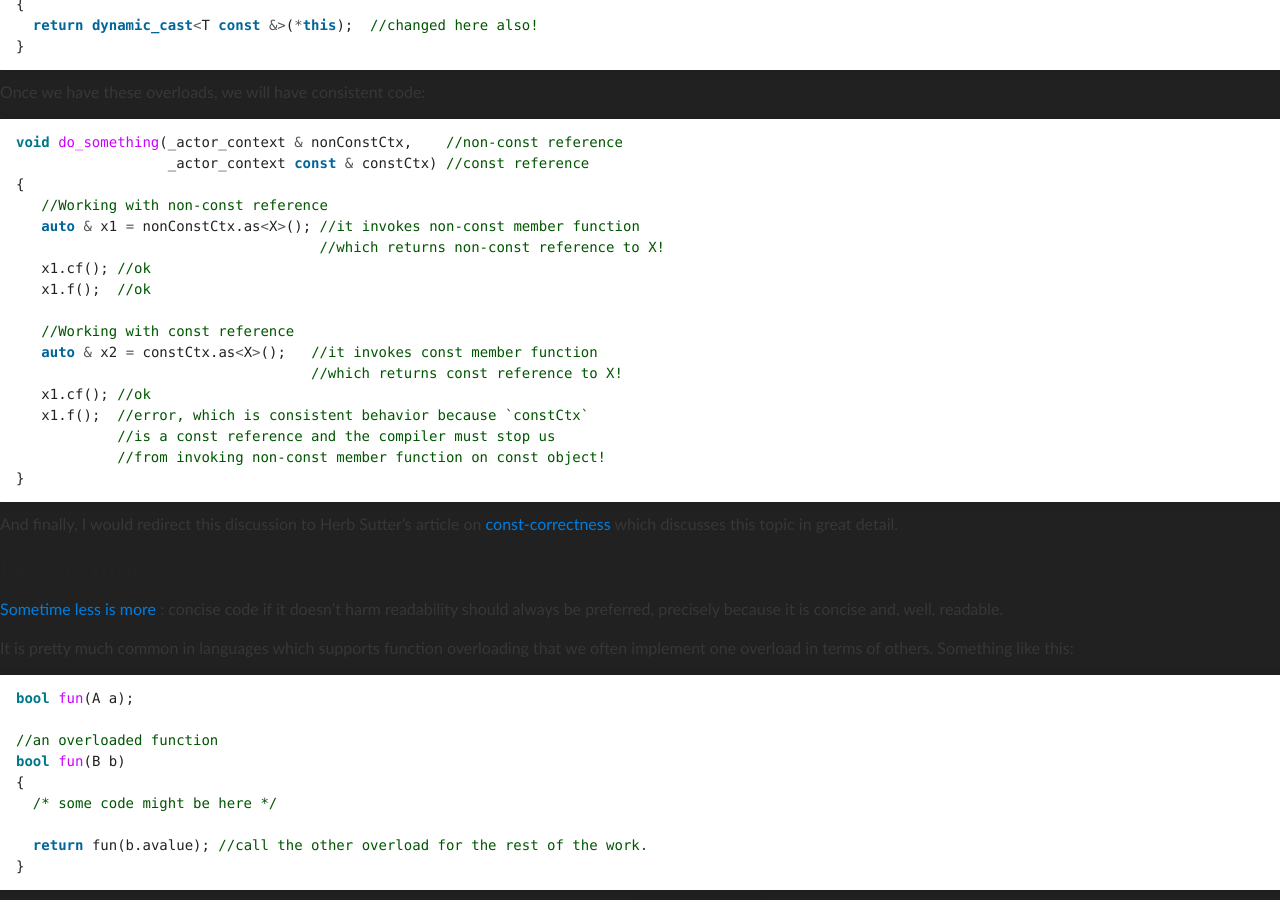
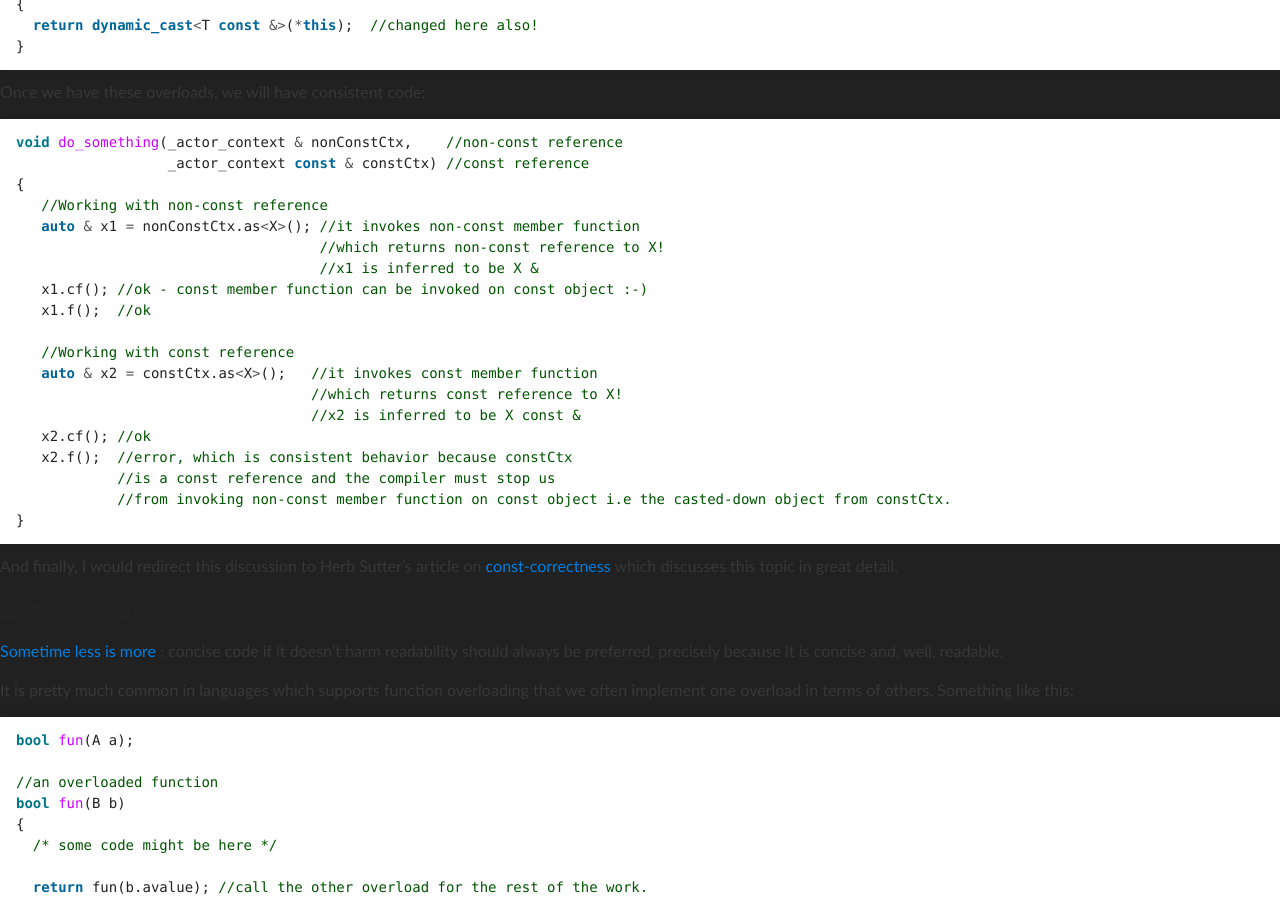
Before and after one commit to snawaz/snawaz.github.com, a Jekyll site: the page built from _posts/2012-09-02-review-of-casablanca.markdown, in a window 1280 px wide and 900 px high, scrolled down 4697 px. Built offline with Jekyll 4.4.1, drawn with Linux system fonts in a browser that asks for light colours; comment, search, counter and statistics services are not loaded.

Commit message:
Update _posts/2012-09-02-review-of-casablanca.markdown
correction made!

```diff
--- a/_posts/2012-09-02-review-of-casablanca.markdown
+++ b/_posts/2012-09-02-review-of-casablanca.markdown
@@ -223,16 +223,18 @@ void do_something(_actor_context & nonConstCtx,    //non-const reference
    //Working with non-const reference
    auto & x1 = nonConstCtx.as<X>(); //it invokes non-const member function
                                     //which returns non-const reference to X!
-   x1.cf(); //ok
+                                    //x1 is inferred to be X &
+   x1.cf(); //ok - const member function can be invoked on const object :-)
    x1.f();  //ok
 
    //Working with const reference
    auto & x2 = constCtx.as<X>();   //it invokes const member function
                                    //which returns const reference to X!
-   x1.cf(); //ok
-   x1.f();  //error, which is consistent behavior because `constCtx`
+                                   //x2 is inferred to be X const &
+   x2.cf(); //ok
+   x2.f();  //error, which is consistent behavior because constCtx
             //is a const reference and the compiler must stop us
-            //from invoking non-const member function on const object!
+            //from invoking non-const member function on const object i.e the casted-down object from constCtx.
 }
 {% endhighlight %}
 
```
